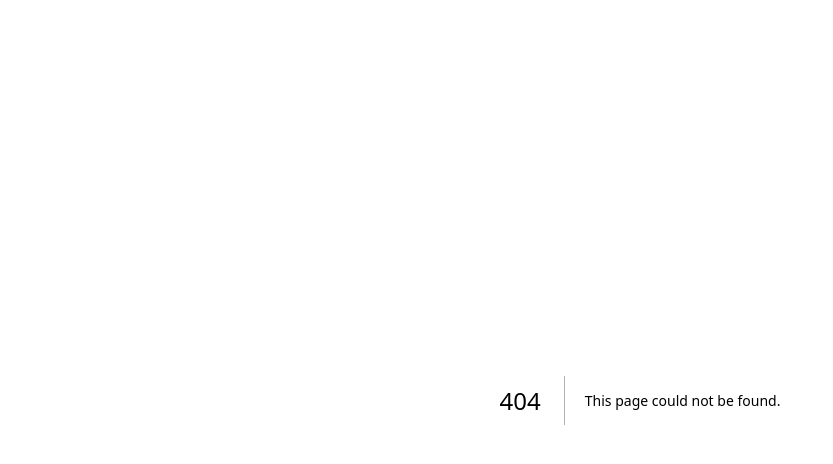
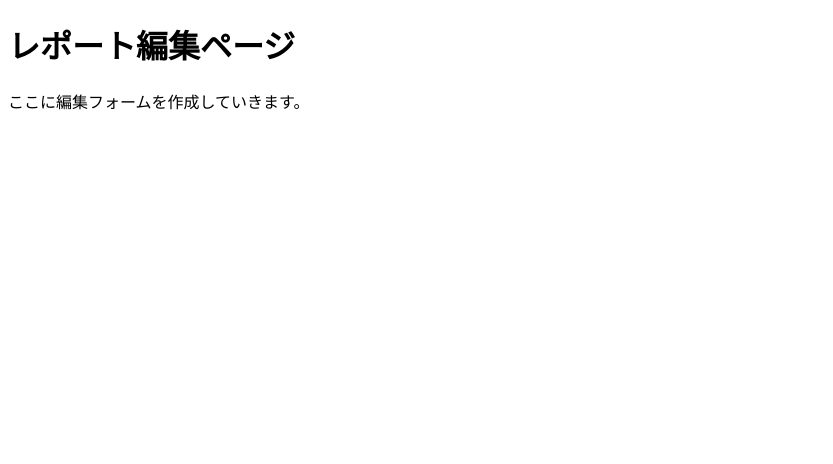
Before and after one commit to kyon1511/daily-report-app, a Next.js app in the folder Frontend/: page /reports/1/edit in a window 1280 px wide. Before the commit this address had no page. Shown: the top 464 px of the page, without its empty margins (0-833 px from the left). Built offline with nearby package versions, Linux system fonts and the light colour scheme.

Commit message:
feat: 編集ページのルーティングとベース作成

```diff
--- /dev/null
+++ b/Frontend/src/app/reports/[id]/edit/page.tsx
@@ -0,0 +1,21 @@
+'use client';
+
+import React from 'react';
+import{ useRouter } from 'next/navigation';
+import{ useEffect } from 'react';
+
+export default function EditReportPage() {
+    const router = useRouter();
+
+    useEffect(() => {
+        console.log('編集ページにアクセスされました');
+
+    }, []);
+
+    return (
+    <main className="p-4">
+      <h1 className="text-xl font-bold mb-4">レポート編集ページ</h1>
+      <p>ここに編集フォームを作成していきます。</p>
+    </main>
+  );
+}
```
